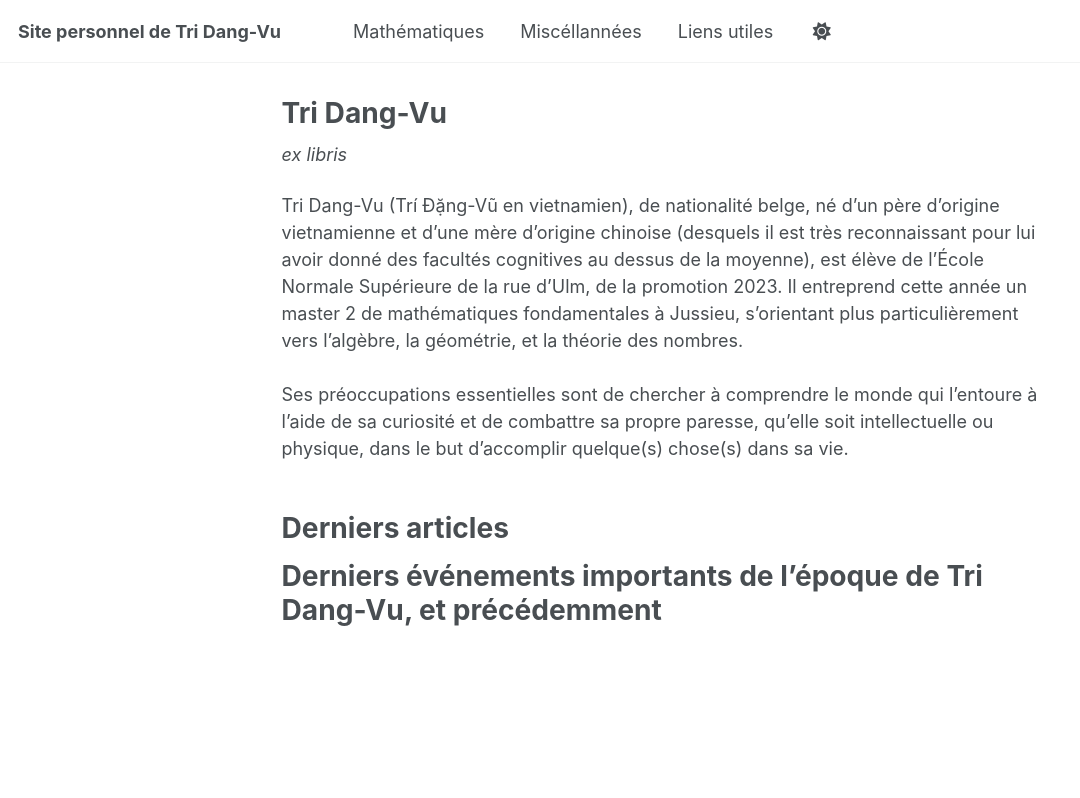
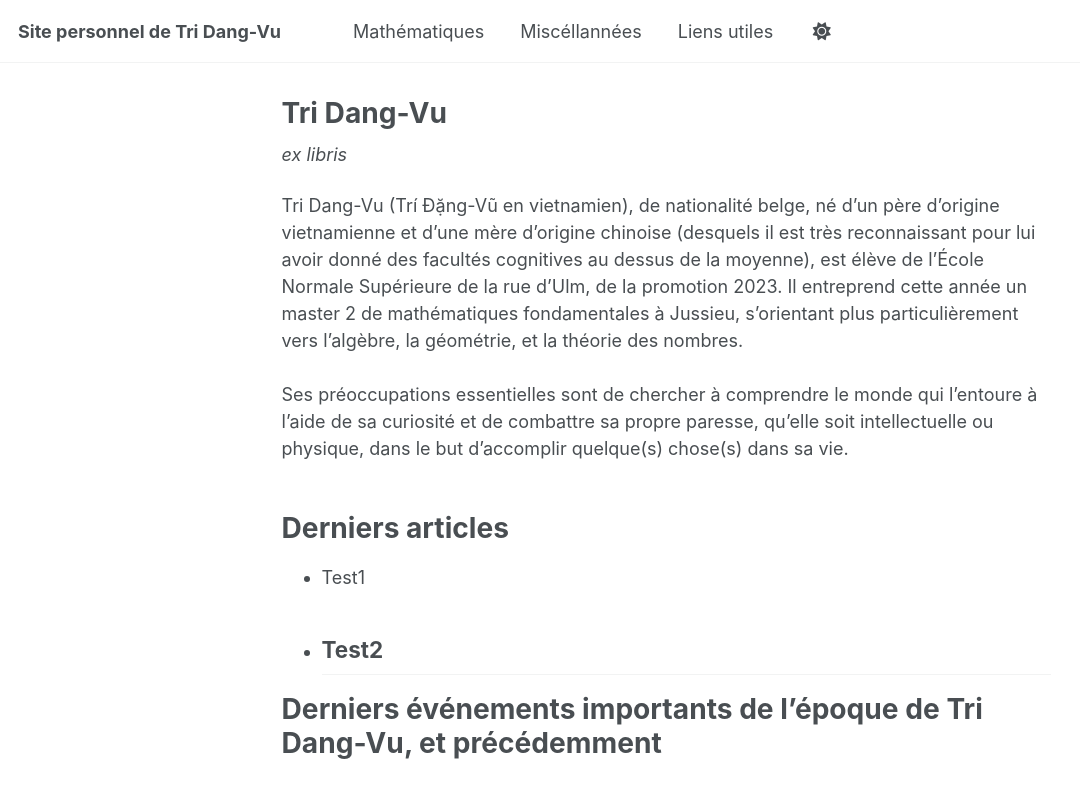
Before and after one commit to tridangvu/tridangvu.github.io, a Jekyll site: the page built from index.md, in a window 1280 px wide and 1018 px high. Shown: the top 798 px of the window, without its empty margins (0-1080 px from the left). Built offline with Jekyll 4.4.1, drawn with Linux system fonts in a browser that asks for light colours; a script that is not in the unit is left out.

Commit message:
Update index.md

```diff
--- a/index.md
+++ b/index.md
@@ -16,6 +16,8 @@ Ses préoccupations essentielles sont de chercher à comprendre le monde qui l'e
 
 
 # Derniers articles
-
+- Test1
+- Test2
+---
 
 # Derniers événements importants de l'époque de Tri Dang-Vu, et précédemment
```
